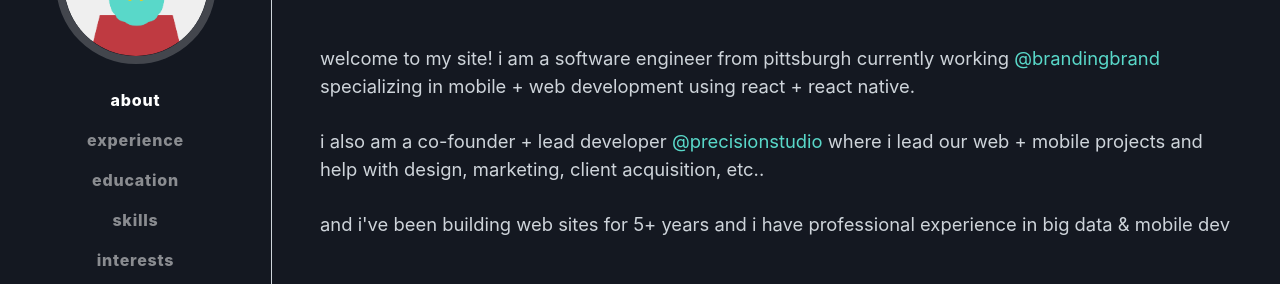
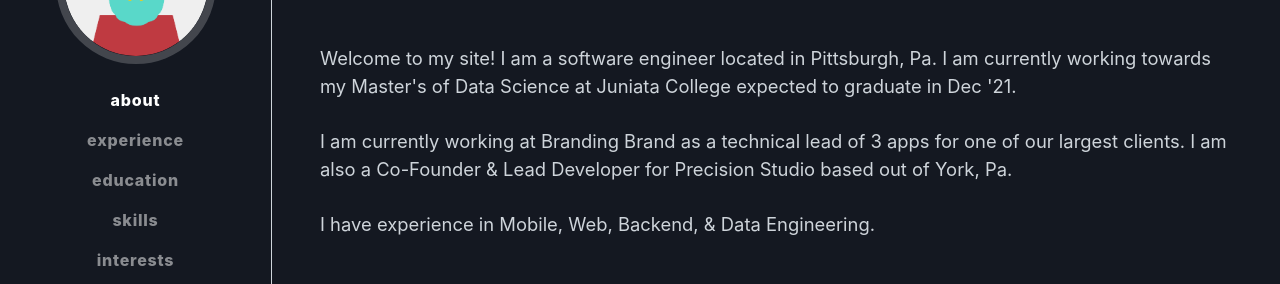
Before and after one commit to rosahbruno/mysite, a Gatsby site: page / in a window 1280 px wide. Shown: the part 292-576 px from the top of the page. Built offline with nearby package versions, Linux system fonts and the light colour scheme; Gatsby itself is replaced by a stand-in of ours; a web font is replaced by a local one.

Commit message:
feat(about): updates to about section

```diff
--- /dev/null
+++ b/src/assets/constants/copy.js
@@ -0,0 +1,26 @@
+export const copy = {
+  firstName: 'Bruno',
+  lastName: 'Rosa',
+  location: 'Pittsburgh, Pa',
+  myPhone: '(412) 773-1347',
+  myEmail: 'rosahbruno@gmail.com',
+  nav: {
+    about: 'About',
+    experience: 'Experience',
+    education: 'Education',
+    skills: 'Skills',
+    interests: 'Interests',
+    portfolio: 'Portfolio'
+  },
+  about: {
+    header:
+      'Welcome to my site! I am a software engineer located in Pittsburgh, Pa. I am currently working towards my Master\'s of Data Science at Juniata College expected to graduate in Dec \'21.',
+    subHeader: 'I am currently working at Branding Brand as a technical lead of 3 apps for one of our largest clients. I am also a Co-Founder & Lead Developer for Precision Studio based out of York, Pa.',
+    tertiaryHeader: 'I have experience in Mobile, Web, Backend, & Data Engineering.'
+  },
+  experience: {},
+  education: {},
+  skills: {},
+  interests: {},
+  portfolio: {}
+};
--- a/src/components/About.js
+++ b/src/components/About.js
@@ -1,5 +1,6 @@
 import React from 'react';
 import config from '../../config';
+import { copy } from '../assets/constants/copy';
 
 const About = () => (
   <section
@@ -8,32 +9,28 @@ const About = () => (
   >
     <div className="w-100">
       <h1 className="mb-0">
-        {config.firstName}
-        <span className="text-primary"> {config.lastName}</span>
+        {copy.firstName}
+        <span className="text-primary"> {copy.lastName}</span>
       </h1>
       <div className="subheading mb-5">
-        {config.address} | <a href="tel:412-773-1347">{config.phone}</a> |
-        <a href={`mailto:${config.email}`}> {config.email}</a>
+        {copy.location} | <a href="tel:412-773-1347">{copy.myPhone}</a> |
+        <a href={`mailto:${copy.myEmail}`}> {copy.myEmail}</a>
       </div>
       <p className="lead mb-5">
-        welcome to my site! i am a software engineer from pittsburgh currently working <a
-        href="https://www.brandingbrand.com">@brandingbrand</a> specializing in mobile + web
-        development using react + react native.
-        <br/><br/>
-        i also am a co-founder + lead developer <a href="https://precisionstudio.org">@precisionstudio</a> where i
-        lead our web + mobile projects and help with design, marketing, client acquisition, etc..
-        <br/><br/>
-        and i've been building web sites for 5+ years and i have professional experience in big data & mobile dev
+        {copy.about.header}
+        <br />
+        <br />
+        {copy.about.subHeader}
+        <br />
+        <br />
+        {copy.about.tertiaryHeader}
       </p>
       <div className="social-icons">
-        {config.socialLinks.map(social => {
-          const { icon, url } = social;
-          return (
-            <a key={url} href={url}>
-              <i className={`fab ${icon}`}/>
-            </a>
-          );
-        })}
+        {config.socialLinks.map(social => (
+          <a key={social.url} href={social.url}>
+            <i className={`fab ${social.icon}`} />
+          </a>
+        ))}
       </div>
     </div>
   </section>
```
